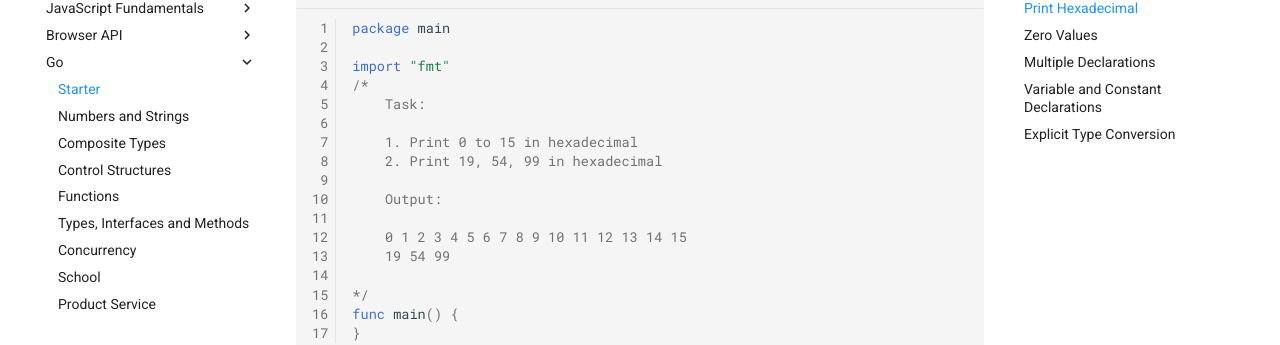
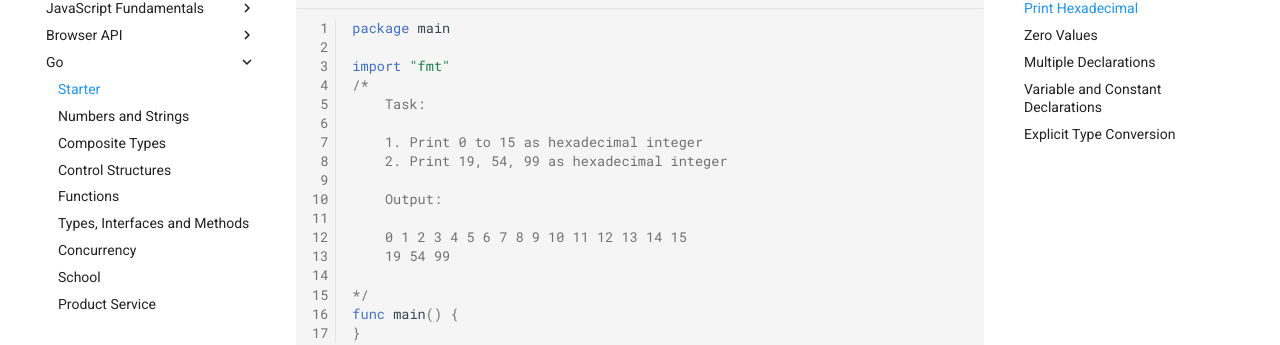
Before and after one commit to bykof/bykof.github.com, an MkDocs documentation site: the page built from docs/exercises/go/starter/starter.md, in a window 1280 px wide and 900 px high, scrolled down 622 px. Shown: the part 127-472 px from the top of the window. Built offline with MkDocs 1.6.1 and Material for MkDocs 9.7.7, drawn with Linux system fonts in a browser that asks for light colours.

Commit message:
As hexadecimal integer

```diff
--- a/docs/exercises/go/starter/starter.md
+++ b/docs/exercises/go/starter/starter.md
@@ -29,8 +29,8 @@ import "fmt"
 /*
     Task:
 
-    1. Print 0 to 15 in hexadecimal
-    2. Print 19, 54, 99 in hexadecimal
+    1. Print 0 to 15 as hexadecimal integer
+    2. Print 19, 54, 99 as hexadecimal integer
 
     Output:
 
```
